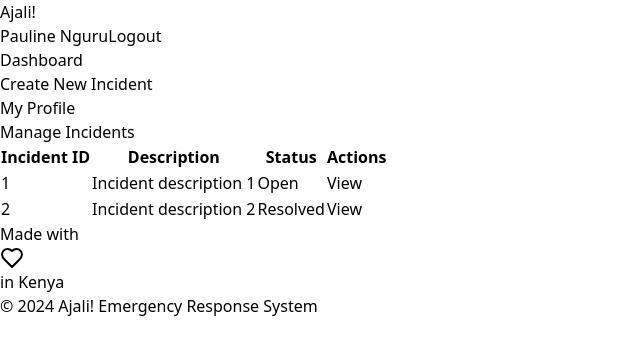
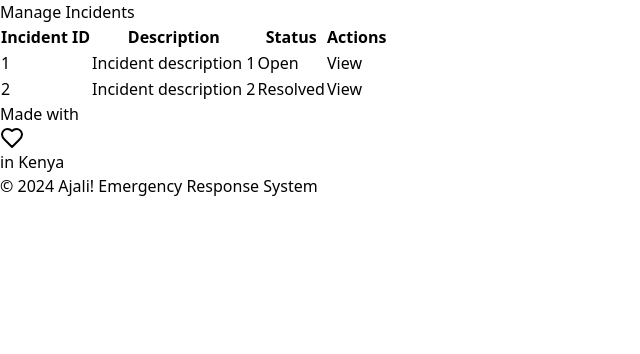
Before and after one commit to aoluoch/ajali-2, a React (Vite) app in the folder client/: page /manage-incidents in a window 1280 px wide. Shown: the top 354 px of the page, without its empty margins (0-640 px from the left). Built offline with nearby package versions, Linux system fonts and the light colour scheme.

Commit message:
Added Backend README

```diff
--- a/client/src/App.jsx
+++ b/client/src/App.jsx
@@ -1,8 +1,6 @@
 import { BrowserRouter as Router, Route, Routes } from "react-router-dom";
 import HomePage from "./pages/HomePage";
 import CreateIncident from "./pages/CreateIncident";
-import Sidebar from './components/Sidebar';
-import Header from './components/Header';
 import MyProfile from "./pages/MyProfile";
 import LandingPage from './pages/LandingPage';
 import Login from './pages/Login';
@@ -13,15 +11,10 @@
 import Notifications from './pages/Notifications';
 import ManageIncidents from './pages/ManageIncidents';
 
-
-
 function App() {
   return (
     <Router>
       <div className="flex flex-col h-screen">
-        <Header />
-        <div className="flex flex-1">
-          <Sidebar />
         <div className="flex-1 overflow-auto p-4">
           <Routes>
             <Route path="/" element={<HomePage />} />
@@ -31,8 +24,7 @@
             <Route path="/landing" element={<LandingPage />} /> {/* If landing page is needed */}
             <Route path="/admin" element={<Admin />} />
             <Route path="/notifications" element={<Notifications />} />
-              <Route path="/manage-incidents" element={<ManageIncidents/>} />
-
+            <Route path="/manage-incidents" element={<ManageIncidents />} />
             <Route path="/contact" element={<ContactForm />} />
             <Route path="/settings" element={<Settings />} />
             {/* <Route path="/footer" element={<Footer />} /> If footer is needed */}
@@ -40,7 +32,6 @@
           <Footer />
         </div>
       </div>
-      </div>
     </Router>
   );
 }
--- a/client/src/pages/Manageincidents.jsx
+++ b/client/src/pages/ManageIncidents.jsx
@@ -1,3 +1,4 @@
+
 import React from 'react';
 
 const ManageIncidents = () => {
```
Also changed, not shown: 2 other files (tests, documents, lock files or other folders). Lines whose indentation alone changed are shown as unchanged.
